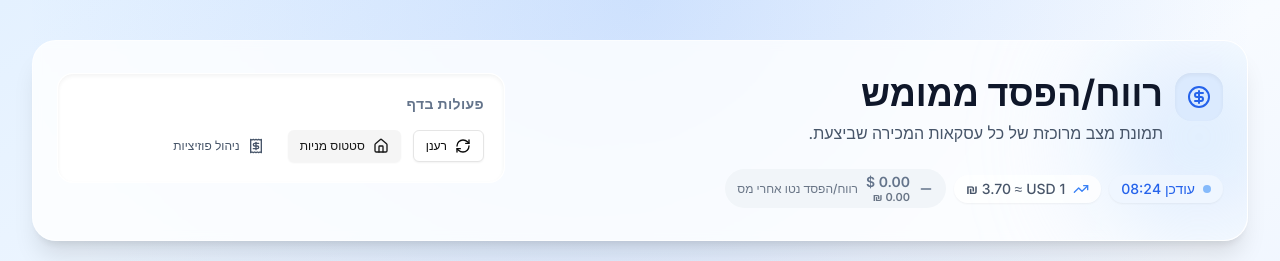
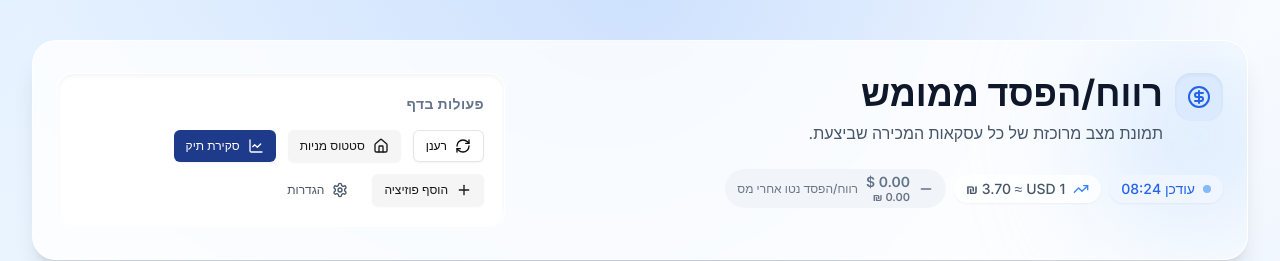
Before and after one commit to razmazlih/live-stocks, a Next.js app: page /realized in a window 1280 px wide. Shown: the top 261 px of the page. Built offline with nearby package versions, Linux system fonts and the light colour scheme; no server answers; the database is empty.

Commit message:
Align quick actions across portfolio and realized pages

```diff
--- a/app/portfolio/page.tsx
+++ b/app/portfolio/page.tsx
@@ -10,6 +10,8 @@ import {
   ArrowDownRight,
   Minus,
   CircleDollarSign,
+  Settings,
+  Plus,
 } from 'lucide-react';
 
 import { useApp } from '@/lib/context';
@@ -463,6 +465,23 @@ export default function PortfolioPage() {
                       <span>{t.realized.quickAction}</span>
                     </Link>
                   </Button>
+                  <Button asChild size="sm" variant="secondary" className="gap-2">
+                    <Link href="/positions">
+                      <Plus className="h-4 w-4" />
+                      <span>{t.positions.add}</span>
+                    </Link>
+                  </Button>
+                  <Button
+                    asChild
+                    size="sm"
+                    variant="ghost"
+                    className="gap-2 text-slate-600 hover:text-slate-900"
+                  >
+                    <Link href="/settings">
+                      <Settings className="h-4 w-4" />
+                      <span className="hidden sm:inline">{t.settings.title}</span>
+                    </Link>
+                  </Button>
                 </div>
               </div>
             </div>
--- a/app/realized/page.tsx
+++ b/app/realized/page.tsx
@@ -11,6 +11,9 @@ import {
   Minus,
   Receipt,
   TrendingUp,
+  LineChart,
+  Plus,
+  Settings,
 } from 'lucide-react';
 
 import { useApp } from '@/lib/context';
@@ -244,10 +247,31 @@ export default function RealizedPnLPage() {
                       <span>{t.app.title}</span>
                     </Link>
                   </Button>
-                  <Button asChild variant="ghost" size="sm" className="gap-2 text-slate-600 hover:text-slate-900">
+                  <Button
+                    asChild
+                    size="sm"
+                    className="gap-2 bg-[#1E3A8A] text-white shadow-sm hover:bg-[#1E40AF]"
+                  >
+                    <Link href="/portfolio">
+                      <LineChart className="h-4 w-4" />
+                      <span>{t.portfolio.quickAction}</span>
+                    </Link>
+                  </Button>
+                  <Button asChild size="sm" variant="secondary" className="gap-2">
                     <Link href="/positions">
-                      <Receipt className="h-4 w-4" />
-                      <span>{t.realized.goToPositions}</span>
+                      <Plus className="h-4 w-4" />
+                      <span>{t.positions.add}</span>
+                    </Link>
+                  </Button>
+                  <Button
+                    asChild
+                    variant="ghost"
+                    size="sm"
+                    className="gap-2 text-slate-600 hover:text-slate-900"
+                  >
+                    <Link href="/settings">
+                      <Settings className="h-4 w-4" />
+                      <span className="hidden sm:inline">{t.settings.title}</span>
                     </Link>
                   </Button>
                 </div>
```
